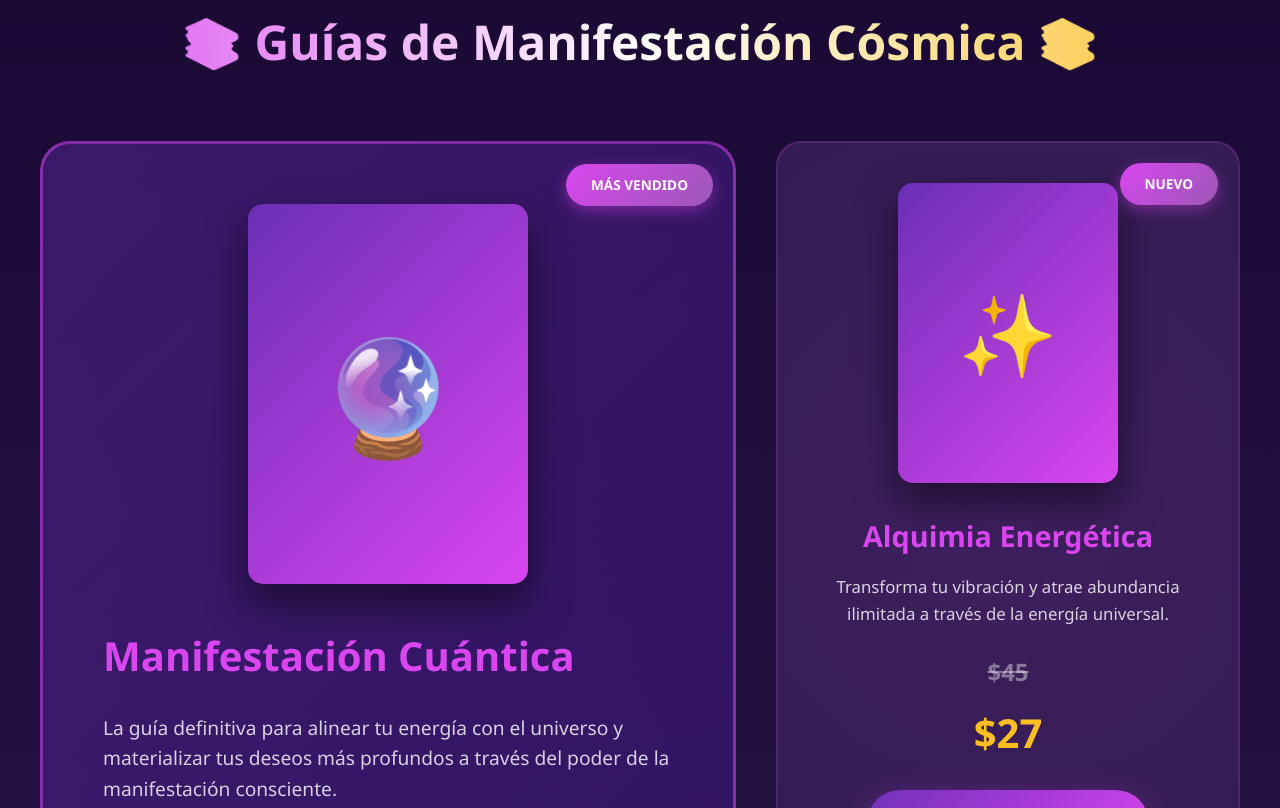
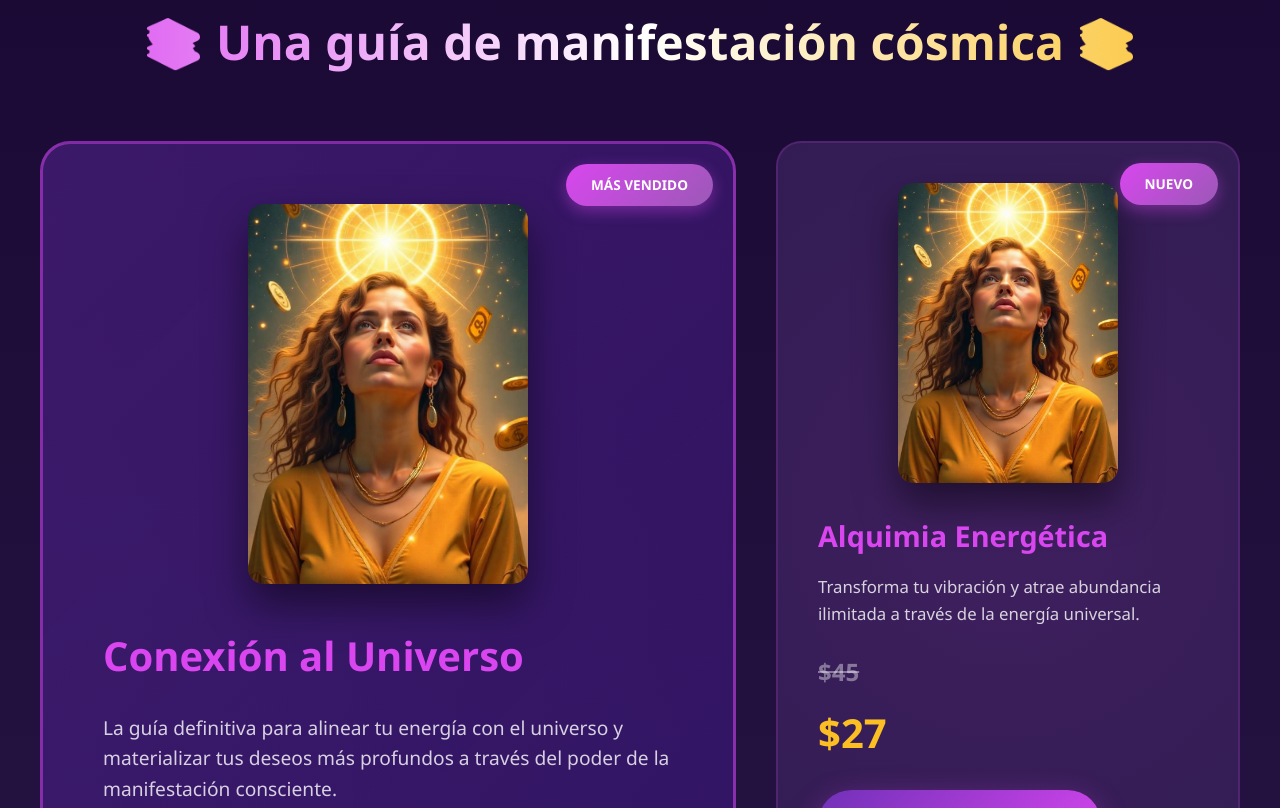
Before and after one commit to ConexionAlUniverso/ConexionAlUniverso, a plain HTML site: page index.html in a window 1280 px wide. Shown: the part 2977-3785 px from the top of the page. Drawn offline with Linux system fonts and the light colour scheme.

Commit message:
Index y css modificados

```diff
--- a/index.html
+++ b/index.html
@@ -115,15 +115,18 @@
 
     <!-- SECCIÓN 3: LIBROS REDISEÑADOS -->
     <section id="libros" class="seccion-libros">
-        <h2 class="titulo-seccion">📚 Guías de Manifestación Cósmica 📚</h2>
+        <h2 class="titulo-seccion">📚 Una guía de manifestación cósmica 📚</h2>
         <div class="contenedor-libros">
             <!-- Libro Destacado Grande -->
             <div class="tarjeta-libro-destacada">
                 <div class="etiqueta-libro">Más Vendido</div>
-                <div class="portada-libro portada-libro-grande">🔮</div>
-                <h3>Manifestación Cuántica</h3>
+                <div class="portada-libro portada-libro-grande">
+                    <img src="./IMAGENES/Portadalibro.jpg" alt="Portada del libro Conexion al universo">
+                </div>
+                <h3>Conexión al Universo</h3>
                 <p class="descripcion-libro">La guía definitiva para alinear tu energía con el universo y materializar tus deseos más profundos a través del poder de la manifestación consciente.</p>
                 <ul class="lista-beneficios">
+                    <!--Se puede cambiar cuando se tenga la información-->>
                     <li>Técnicas de visualización cuántica</li>
                     <li>Rituales de luna llena y nueva</li>
                     <li>Meditaciones de manifestación</li>
@@ -136,10 +139,12 @@
                 <a href="#" class="boton-cta">Comprar Ahora</a>
             </div>
 
-            <!-- Libros Secundarios -->
+            <!--Libros Secundarios-->
             <div class="tarjeta-libro">
                 <div class="etiqueta-libro">Nuevo</div>
-                <div class="portada-libro">✨</div>
+                <div class="portada-libro">
+                    <img src="./IMAGENES/Portadalibro.jpg" alt="Portada del regalo 1">
+                </div>
                 <h3>Alquimia Energética</h3>
                 <p class="descripcion-libro">Transforma tu vibración y atrae abundancia ilimitada a través de la energía universal.</p>
                 <div class="precio-libro">
@@ -151,7 +156,7 @@
 
             <div class="tarjeta-libro">
                 <div class="etiqueta-libro">Popular</div>
-                <div class="portada-libro">🌙</div>
+                <div class="portada-libro"><img src="./IMAGENES/Portadalibro.jpg" alt="Portada del regalo 2"></div>
                 <h3>Conexión Cósmica</h3>
                 <p class="descripcion-libro">Descubre los secretos para conectar profundamente con la consciencia universal.</p>
                 <div class="precio-libro">
@@ -409,7 +414,7 @@
             <p>No es casualidad que estés aquí en este momento.</p>
             <p>El universo te trajo hasta aquí por una razón.</p>
             <p><strong>Es hora de despertar tu poder de manifestación y conectar con la energía infinita.</strong></p>
-            <p>Dentro de 30 días puedes estar viviendo la vida que siempre soñaste.</p>
+            <p>Dentro de algunos días puedes estar viviendo la vida que siempre soñaste.</p>
             <p style="font-size: 1.6rem; margin-top: 30px;">¿Estás listo para alinearte con el universo?</p>
             <a href="#libros" class="boton-cta">Conectar Ahora</a>
         </div>
--- a/styles.css
+++ b/styles.css
@@ -483,11 +483,18 @@
             background: var(--morado-medio);
             border-radius: 25px;
             padding: 40px;
-            text-align: center;
+            /*text-align: center;*/
             position: relative;
             overflow: hidden;
             border: 2px solid rgba(217, 70, 239, 0.2);
             transition: all 0.4s ease;
+        }
+        .portada-libro img {
+            width: 100%; /* La imagen ocupará el 100% del ancho del div padre */
+            height: 100%; /* La imagen ocupará el 100% del alto del div padre */
+            object-fit: cover; /* **CLAVE**: Esto hará que la imagen cubra todo el espacio, manteniendo su relación de aspecto y recortando si es necesario. */
+            display: block; /* Elimina cualquier espacio extra que algunos navegadores puedan añadir debajo de las imágenes */
+            border-radius: 15px; /* Opcional: Si quieres que la imagen misma tenga los bordes redondeados */
         }
 
         .tarjeta-libro::before {
@@ -526,12 +533,13 @@
             width: 220px;
             height: 300px;
             margin: 0 auto 30px;
-            background: linear-gradient(135deg, var(--morado-acento), var(--rosa-cosmico));
+            /*background: linear-gradient(135deg, var(--morado-acento), var(--rosa-cosmico));*/
             border-radius: 15px;
-            display: flex;
+            /*display: flex;
             align-items: center;
-            justify-content: center;
+            justify-content: center;*/
             font-size: 5rem;
+            overflow: hidden;
             box-shadow: 0 20px 40px rgba(0, 0, 0, 0.5);
             position: relative;
             z-index: 1;
@@ -547,6 +555,14 @@
             height: 380px;
             margin: 0 auto 40px;
             font-size: 7rem;
+        }
+
+        .portada-libro-grande img {
+            width: 100%; /* La imagen ocupará el 100% del ancho del div padre */
+            height: 100%; /* La imagen ocupará el 100% del alto del div padre */
+            object-fit: cover; /* **CLAVE**: Esto hará que la imagen cubra todo el espacio, manteniendo su relación de aspecto y recortando si es necesario. */
+            display: block; /* Elimina cualquier espacio extra que algunos navegadores puedan añadir debajo de las imágenes */
+            border-radius: 15px; /* Opcional: Si quieres que la imagen misma tenga los bordes redondeados */
         }
 
         .tarjeta-libro h3,
```
Also changed, not shown: IMAGENES/Portadalibro.jpg (added), IMAGENES/descarga (2).jpg (deleted).
